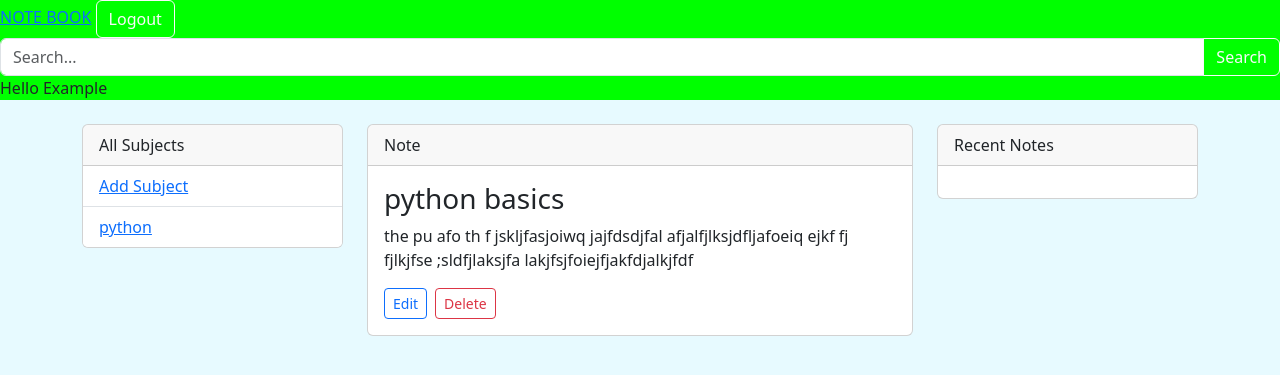
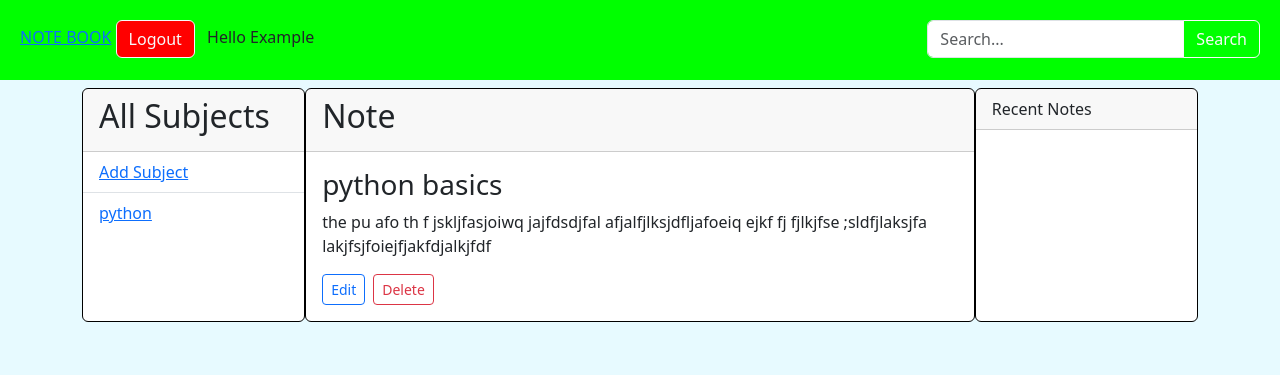
Before and after one commit to Ashenafi-adola/Note-App, a Django app: page /note/1 in a window 1280 px wide. Shown: the top 375 px of the page. Run offline with Django 5.2, Linux system fonts and the light colour scheme; a user stored in the database is signed in; data comes from the database, SQL or seed files in the repository; both versions use the stored data as it was after the commit.

Commit message:
modified the navigation bar

```diff
--- a/Noteproject/Noteapp/templates/Noteapp/main.html
+++ b/Noteproject/Noteapp/templates/Noteapp/main.html
@@ -17,6 +17,22 @@
         }
         nav{
           background-color: rgb(0, 255, 0);
+          height: 80px;
+          padding: 20px;
+        }
+        .search-form{
+            display: inline-block;
+            float: right;
+            margin-bottom: 30px;
+            margin-top: auto;
+            vertical-align: middle;
+        }
+        .lgo-btn{
+            background: #ff0000;
+        }
+        .lgo-btn:hover{
+            background: #785858;
+            color: #ffffff;
         }
         </style>
 </head>
@@ -26,7 +42,7 @@
         <a class="" href="{% url 'home' %}">NOTE BOOK</a>
         {% if user.is_authenticated %}
 
-            <a class="btn btn-outline-light me-2" href="{% url 'logoutUser' %}">Logout</a>
+            <a class="btn btn-outline-light me-2 lgo-btn" href="{% url 'logoutUser' %}">Logout</a>
             <div class="search-form">
               {% block form %}{% endblock %}
             </div>
--- a/Noteproject/Noteapp/templates/Noteapp/note.html
+++ b/Noteproject/Noteapp/templates/Noteapp/note.html
@@ -8,11 +8,25 @@
 </form>
 {% endblock %}
 {% block content %}
-<div class="container my-4">
-    <div class="row">
-        <aside class="col-12 col-md-3 mb-3">
+<style>
+    .container{
+        grid-template-columns: 1fr 3fr 1fr;
+        display: grid;
+    }
+    .card{
+        border: solid black 1px;
+
+    }
+    .note-div{
+
+    }
+    .card-body{
+        overflow-y: scroll;
+    }
+</style>
+<div class="container">
      <div class="card">
-                <div class="card-header">All Subjects</div>
+        <div class="card-header"><h2>All Subjects</h2></div>
         <ul class="list-group list-group-flush">
             <li class="list-group-item"><a href="{% url 'addsubject' %}">Add Subject</a></li>
             {% for subject in subjects %}
@@ -22,11 +36,11 @@
             {% endfor %}
         </ul>
     </div>
-        </aside>
 
-        <main class="col-12 col-md-6 mb-3">
-            <div class="card">
-                <div class="card-header">Note</div>
+
+
+    <div class="card note-div">
+        <div class="card-header"><h2>Note</h2></div>
         <div class="card-body">
             <h3 class="card-title">{{ note.title }}</h3>
             <p class="card-text">{{ note.note }}</p>
@@ -36,16 +50,14 @@
             </div>
         </div>
      </div>
-        </main>
 
-        <aside class="col-12 col-md-3 mb-3">
     <div class="card">
         <div class="card-header">Recent Notes</div>
         <div class="card-body">
             <!-- recent notes listing -->
         </div>
     </div>
-        </aside>
-    </div>
+
+
 </div>
 {% endblock %}
```
Also changed, not shown: Noteproject/db.sqlite3. Lines whose indentation alone changed are shown as unchanged.
